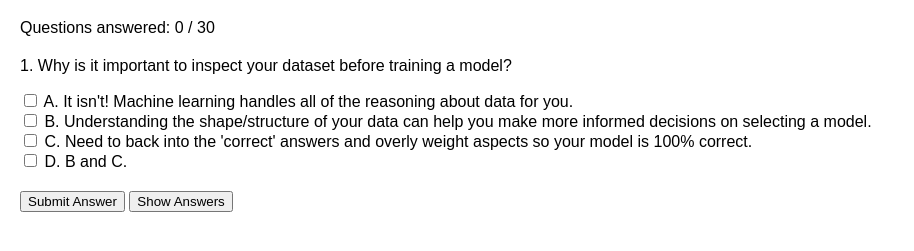
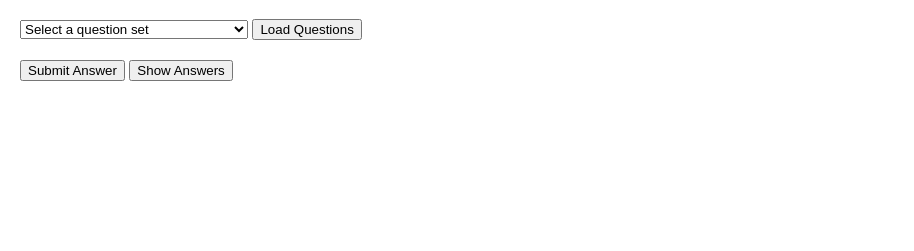
Before and after one commit to bos-hieu/quiz, a plain HTML site: page index.html in a window 1280 px wide. Shown: the part 61-312 px from the top of the page, without its empty margins (0-914 px from the left). Drawn offline with Linux system fonts and the light colour scheme.

Commit message:
feat: refactor the structure folder

```diff
--- a/index.html
+++ b/index.html
@@ -40,6 +40,10 @@
 </head>
 <body>
     <h1>AWS Practice Quiz</h1>
+    <select id="question-set-select">
+        <option value="">Select a question set</option>
+    </select>
+    <button id="load-questions-button">Load Questions</button>
     <div id="progress"></div>
     <div id="quiz-container"></div>
     <button id="back-button" style="display:none;">Back</button>
@@ -66,13 +70,31 @@
         const progress = document.getElementById('progress');
         const showAnswersButton = document.getElementById('show-answers-button');
         const allAnswers = document.getElementById('all-answers');
+        const questionSetSelect = document.getElementById('question-set-select');
+        const loadQuestionsButton = document.getElementById('load-questions-button');
+
+        async function loadQuestionSets() {
+            const response = await fetch('questions-set/index.json');
+            const questionSets = await response.json();
+            questionSets.forEach(set => {
+                const option = document.createElement('option');
+                option.value = set.file;
+                option.textContent = set.name;
+                questionSetSelect.appendChild(option);
+            });
+        }
 
         async function loadQuestions() {
-            const response = await fetch('aws-questions.json');
-            questions = await response.json();
-            loadQuiz();
-            showQuestion(currentQuestionIndex);
-            updateProgress();
+            const selectedSet = questionSetSelect.value;
+            if (selectedSet) {
+                const response = await fetch(`questions-set/${selectedSet}`);
+                questions = await response.json();
+                loadQuiz();
+                showQuestion(currentQuestionIndex);
+                updateProgress();
+            } else {
+                alert('Please select a question set.');
+            }
         }
 
         function loadQuiz() {
@@ -210,7 +232,8 @@
 
         showAnswersButton.addEventListener('click', showAllAnswers);
 
-        loadQuestions();
+        loadQuestionsButton.addEventListener('click', loadQuestions);
+        loadQuestionSets();
     </script>
 </body>
 </html>
--- /dev/null
+++ b/questions-set/index.json
@@ -0,0 +1,14 @@
+[
+  {
+    "name": "AWS Solutions Architect Associate",
+    "file": "aws-saa.json"
+  },
+  {
+    "name": "Oracle Cloud Infrastructure",
+    "file": "oracle-oci.json"
+  },
+  {
+    "name": "AWS AI DeepRacer",
+    "file": "aws-ai-deepracer.json"
+  }
+]
```
Also changed, not shown: questions-set/aws-ai-deepracer.json (renamed from aws-questions.json), questions-set/aws-saa.json (renamed from questions.json), questions-set/oracle-oci.json (renamed from oci-ai-question.json).
